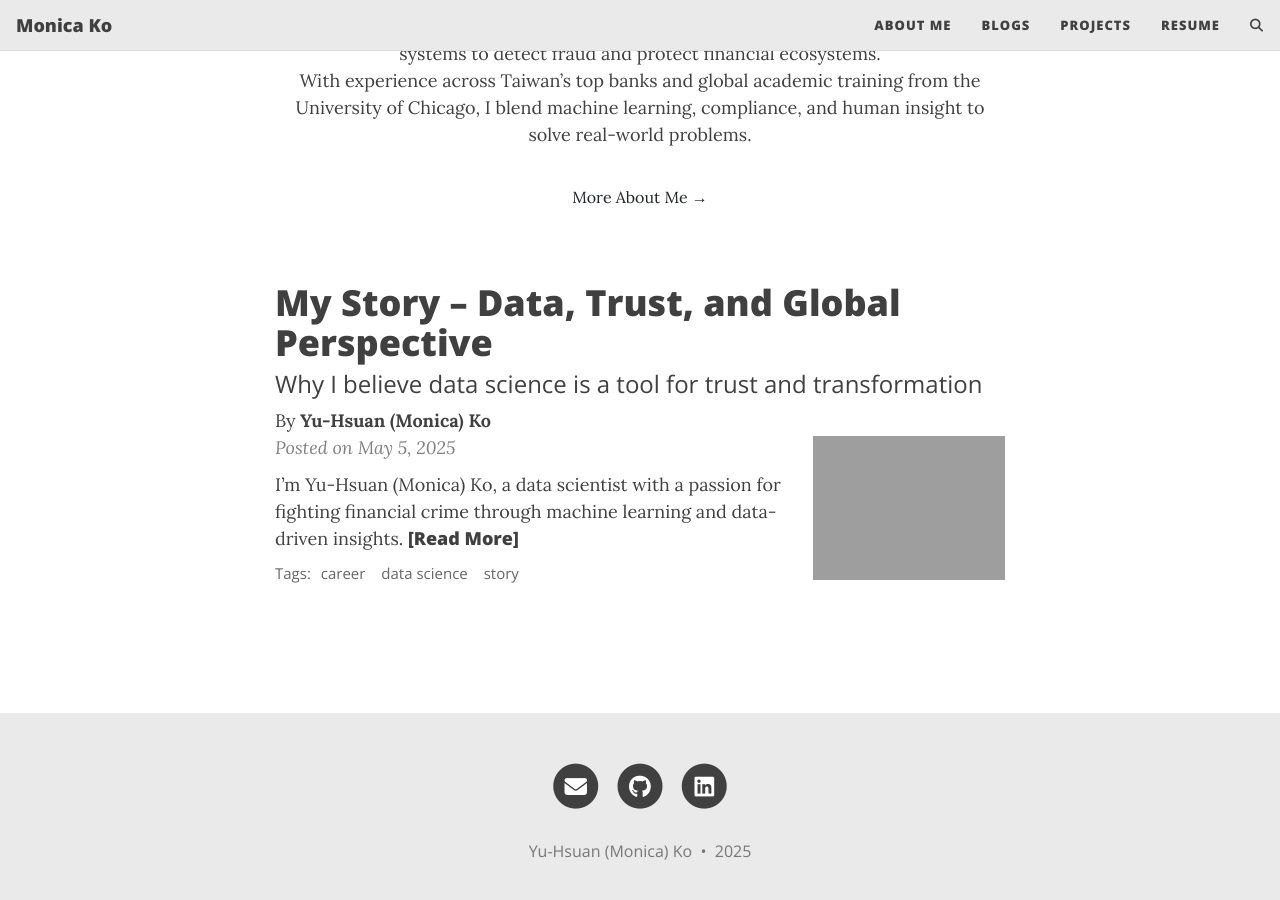
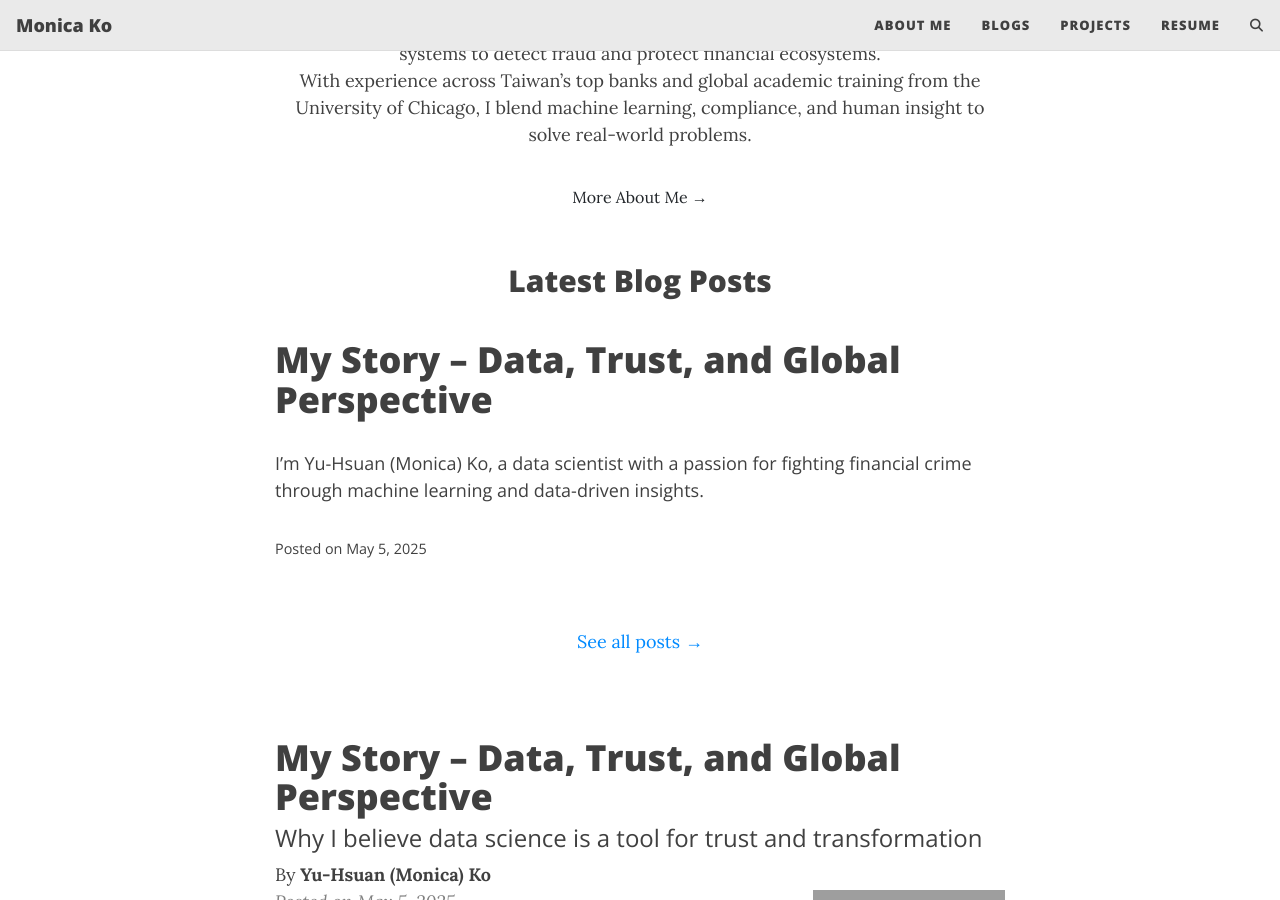
Before and after one commit to yuhsuanko/yuhsuanko.github.io, a Jekyll site: the page built from index.html, in a window 1280 px wide and 900 px high, scrolled down 393 px. Built offline with Jekyll 4.4.1, drawn with Linux system fonts in a browser that asks for light colours; the list of posts is cut into pages by our own code; comment, search, counter and statistics services are not loaded.

Commit message:
Update index.html

```diff
--- a/index.html
+++ b/index.html
@@ -4,6 +4,7 @@ title: Monica Ko
 subtitle: Hi, I'm Monica. I'm a data scientist focused on anti-money laundering and fraud detection.
 ---
 
+<!-- About Me Section -->
 <section class="intro" style="text-align: center; margin: 2rem 0;">
   <h2>About Me</h2>
   <p style="max-width: 700px; margin: auto;">
@@ -14,3 +15,20 @@ subtitle: Hi, I'm Monica. I'm a data scientist focused on anti-money laundering
     <a href="/aboutme" class="btn">More About Me →</a>
   </p>
 </section>
+
+<!-- Latest Blog Posts Section -->
+<section class="latest-posts" style="margin: 3rem auto; max-width: 800px;">
+  <h2 style="text-align: center;">Latest Blog Posts</h2>
+  <ul class="posts-list list-unstyled" role="list">
+    {% for post in site.posts limit:3 %}
+    <li class="post-preview" style="margin-bottom: 2rem;">
+      <a href="{{ post.url | absolute_url }}">
+        <h3 class="post-title">{{ post.title | strip_html }}</h3>
+        <p>{{ post.excerpt | strip_html | truncate: 140 }}</p>
+        <small>Posted on {{ post.date | date: "%B %-d, %Y" }}</small>
+      </a>
+    </li>
+    {% endfor %}
+  </ul>
+  <p style="text-align: center;"><a href="/blog/">See all posts →</a></p>
+</section>
```
